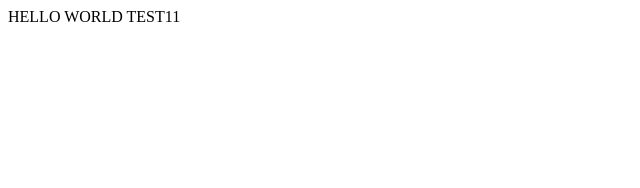
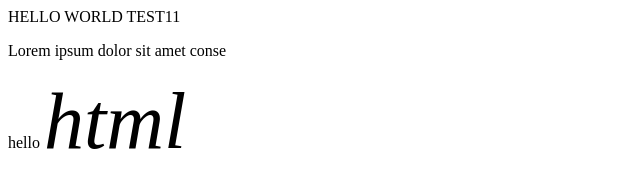
Before and after one commit to geraltang/demo, a plain HTML site: page index.html in a window 1280 px wide. Shown: the whole page, without its empty margins (0-640 px from the left). Drawn offline with Linux system fonts and the light colour scheme.

Commit message:
add html file

```diff
--- a/index.html
+++ b/index.html
@@ -1,12 +1,27 @@
 <!DOCTYPE html>
 <html lang="en">
+
 <head>
     <meta charset="UTF-8">
     <meta http-equiv="X-UA-Compatible" content="IE=edge">
     <meta name="viewport" content="width=device-width, initial-scale=1.0">
+    <meta name="keywords" content="HTML,CSS">
+    <meta name="description" content="sd">
     <title>I am a coder</title>
+    <style>
+        em{font-size: 5em}
+    </style>
 </head>
+
 <body>
     HELLO WORLD TEST11
+    <p>Lorem ipsum dolor sit amet conse</p>
+
+    <p>hello <em>html</em></p>
+
+
+
+
 </body>
+
 </html>
```
Also changed, not shown: coffee.jpg (added).
